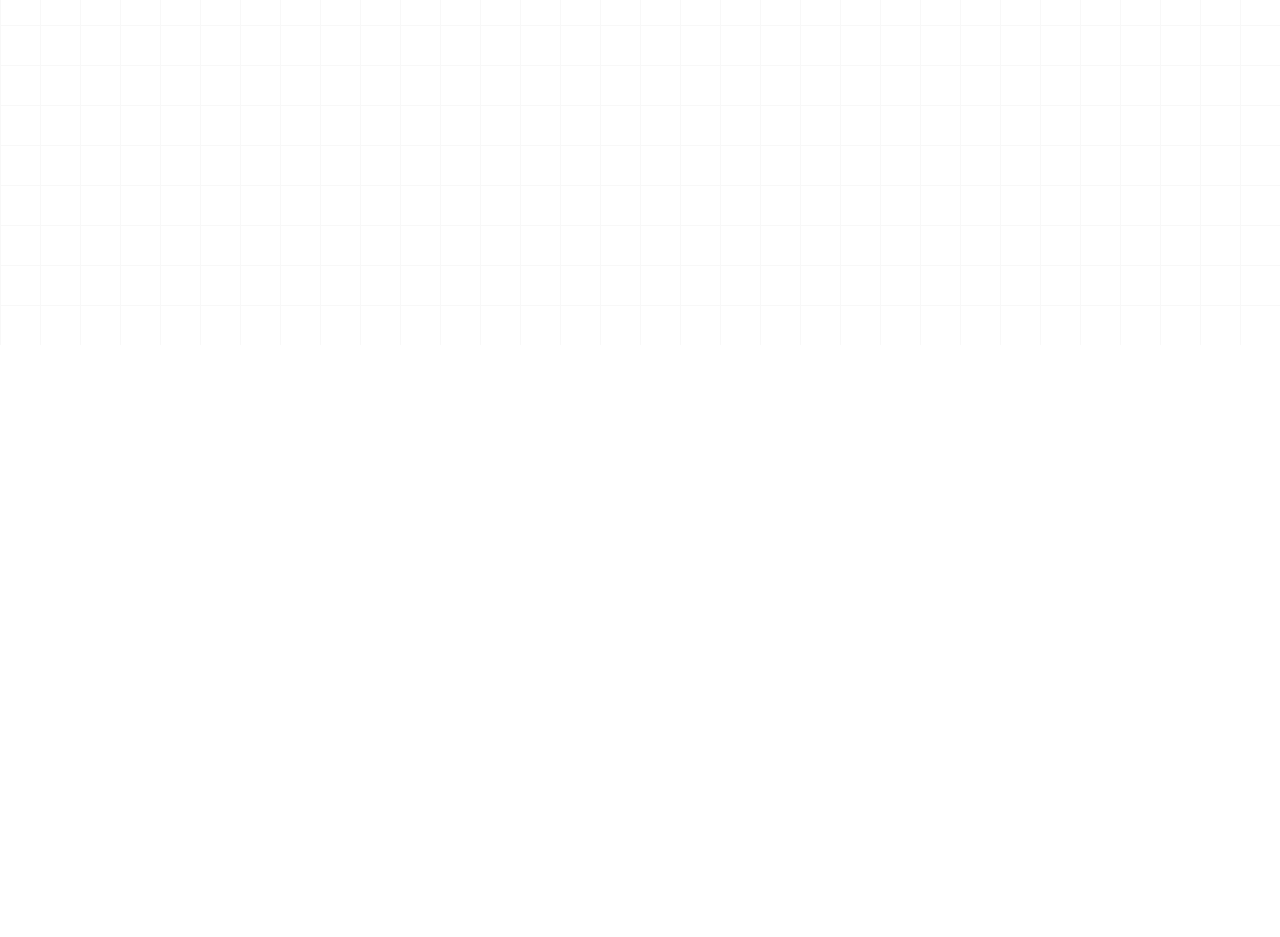
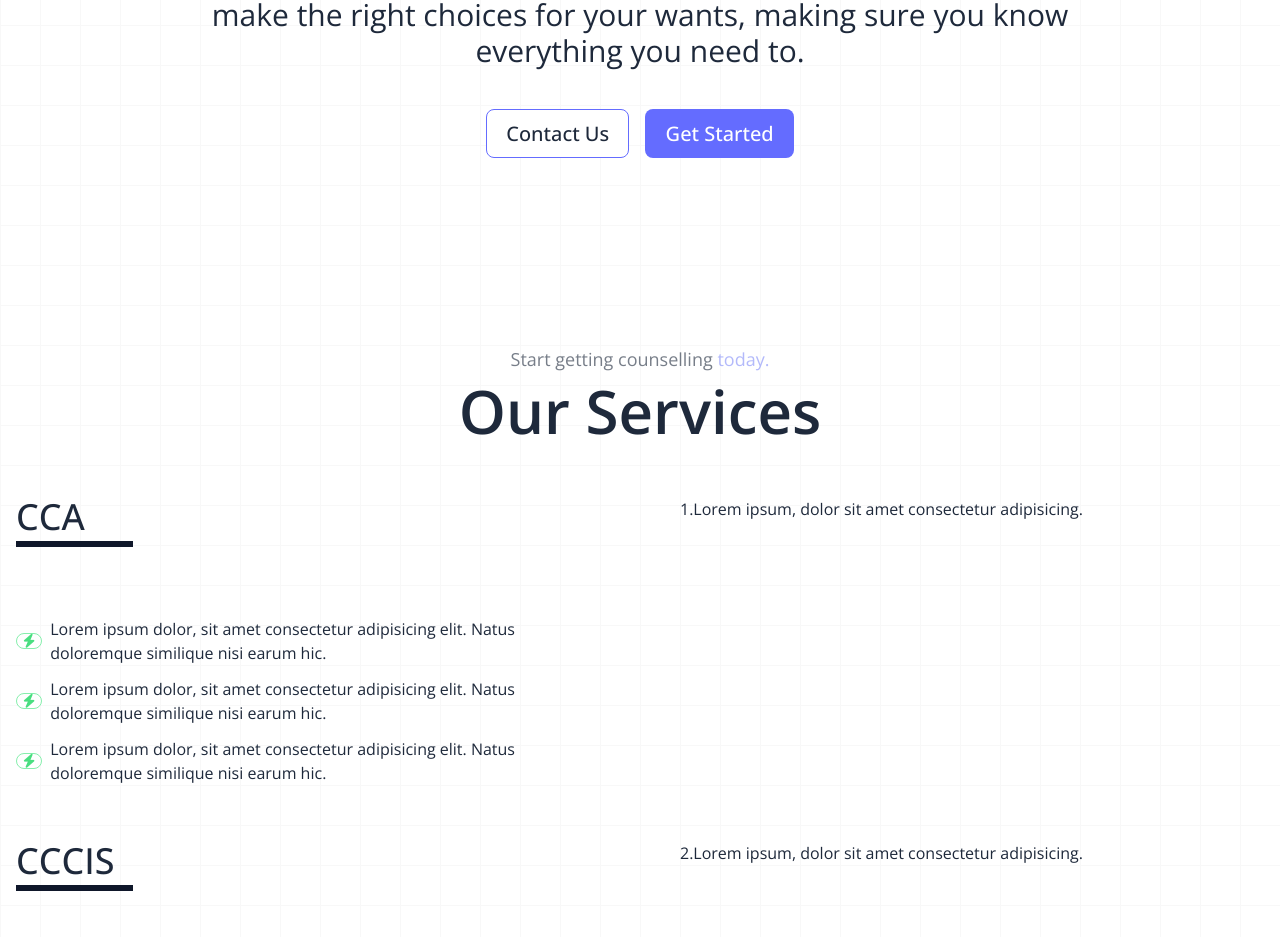
Before and after one commit to ajdjyt/landing-site, a SvelteKit app: page / in a window 1280 px wide. Shown: the part 455-1392 px from the top of the page. Before the commit the page ends 800 px from the top, so only its background shows below. Built offline with nearby package versions, Linux system fonts and the light colour scheme.

Commit message:
hero and product(bugs)

```diff
--- /dev/null
+++ b/src/components/CTAs.svelte
@@ -0,0 +1,12 @@
+<script>
+
+</script>
+
+<div class="flex items-center gap-4">
+    <button class={"specialBtn"}>
+        <p class="text-base sm:text-lg md:text-xl">Contact Us</p>
+    </button>
+    <button class={"specialBtnDark"}>
+        <p class="text-base sm:text-lg md:text-xl">Get Started</p>
+    </button>
+</div>
--- a/src/components/Hero.svelte
+++ b/src/components/Hero.svelte
@@ -1,7 +1,18 @@
 <script>
     import SectionWrapper from "./SectionWrapper.svelte";
     import Header from "./Header.svelte";
+    import CTAs from "./CTAs.svelte";
 </script>
+
 <SectionWrapper id={"hero"}>
     <Header />
+    <div class="flex flex-col gap-10 flex-1 items-center justify-center pb-10 md:pb-14">
+        <h2 class="text-5xl sm:text-6xl md:text-7xl lg:text-8xl max-w-[1200px] mx-auto w-full text-center font-semibold">
+            <span class="text-indigo-400">Choosing</span> Education made easier.
+        </h2>
+        <p class="text-xl sm:text-2xl md:text-3xl text-center max-w-[1000px] mx-auto w-full">We help you prepare for your future. We are commited to helping you make the right choices for your wants, making sure you know everything you need to.</p>
+        <CTAs/>
+        <div class="flex items-center justify-center gap-2 text-base">
+        </div>
+    </div>
 </SectionWrapper>
--- a/src/components/Product.svelte
+++ b/src/components/Product.svelte
@@ -1,7 +1,51 @@
 <script>
     import SectionWrapper from "./SectionWrapper.svelte";
+    import ProductCard from "./ProductCard.svelte";
+
+    let productFeatures = [
+        {
+            featureName: "CCA",
+            featureList: [
+                "Lorem ipsum dolor, sit amet consectetur adipisicing elit. Natus doloremque similique nisi earum hic.",
+                "Lorem ipsum dolor, sit amet consectetur adipisicing elit. Natus doloremque similique nisi earum hic.",
+                "Lorem ipsum dolor, sit amet consectetur adipisicing elit. Natus doloremque similique nisi earum hic."
+            ],
+            description:'1.Lorem ipsum, dolor sit amet consectetur adipisicing.',
+            imgUrl: ''
+        },
+        {
+            featureName: "CCCIS",
+            featureList: [
+                "Lorem ipsum dolor, sit amet consectetur adipisicing elit. Natus doloremque similique nisi earum hic.",
+                "Lorem ipsum dolor, sit amet consectetur adipisicing elit. Natus doloremque similique nisi earum hic.",
+                "Lorem ipsum dolor, sit amet consectetur adipisicing elit. Natus doloremque similique nisi earum hic."
+            ],
+            description:'2.Lorem ipsum, dolor sit amet consectetur adipisicing.',
+            imgUrl: ''
+        },
+        {
+            featureName: "CRM",
+            featureList: [
+                "Lorem ipsum dolor, sit amet consectetur adipisicing elit. Natus doloremque similique nisi earum hic.",
+                "Lorem ipsum dolor, sit amet consectetur adipisicing elit. Natus doloremque similique nisi earum hic.",
+                "Lorem ipsum dolor, sit amet consectetur adipisicing elit. Natus doloremque similique nisi earum hic."
+            ],
+            description:'3.Lorem ipsum, dolor sit amet consectetur adipisicing.',
+            imgUrl: ''
+        }
+    ];
+    // ["CCA", "CCCIS", "CRM"]
 </script>
 
-<SectionWrapper id=product>
-    product
+<SectionWrapper id="product">
+    <div class="flex flex-col gap-10 sm:gap-14 mb:gap-24 flex-1 items-center justify-center pb-10 mb:pb-14">
+        <div class="flex flex-col gap-2">
+            <p class="opacity-60 text-base sm:text-lg mb:text-xl text-center">Start getting counselling <span class="text-indigo-400">today.</span></p>
+            <h3 class="text-4xl sm:text-5xl md:text-6xl max-w-[1000px] mx-auto w-full font-semibold text-center">Our Services</h3>
+        </div>
+        {#each productFeatures as productFeature, index}
+            <ProductCard {productFeature} {index}>
+            </ProductCard>
+        {/each}
+    </div>
 </SectionWrapper>
--- /dev/null
+++ b/src/components/ProductCard.svelte
@@ -0,0 +1,26 @@
+<script>
+    export let index;
+    export let productFeature;
+</script>
+
+<div class="flex flex-col md:gap-10">
+    <div class="grid grid-cols-1 md:grid-cols-2 gap-14 md:gap-14 lg:gap-20 w-full relative text-base">
+
+        <h4 class="text-2xl sm:text-3xl md:text-4xl max-w-[1000px] w-full font-medium relative pr:10 after:absolute after:top-full after:left-0 after:w-1/5 after:h-1.5 after:mt-1 after:bg-slate-900">
+            <h1>{productFeature.featureName}</h1>
+            <sslot />
+        </h4>
+        <p>{productFeature.description}</p>
+        <div class="flex flex-col gap-3">
+
+            {#each productFeature.featureList as listItem}
+                <div class="flex gap-2 items-center">
+                    <div class="grid place-items-center px-1.5 text-xs sm:text-sm aspect-squre rounded-full border-[1.5px] bg-white border-solid border-green-300">
+                        <i class="fa-solid fa-bolt text-green-400"></i>
+                    </div>
+                    <p>{listItem}</p>
+                </div>
+            {/each}
+        </div>
+    </div>
+</div>
```
Also changed, not shown: src/routes/+page.svelte (+3 -0 lines), 1 other file (tests, documents, lock files or other folders).
